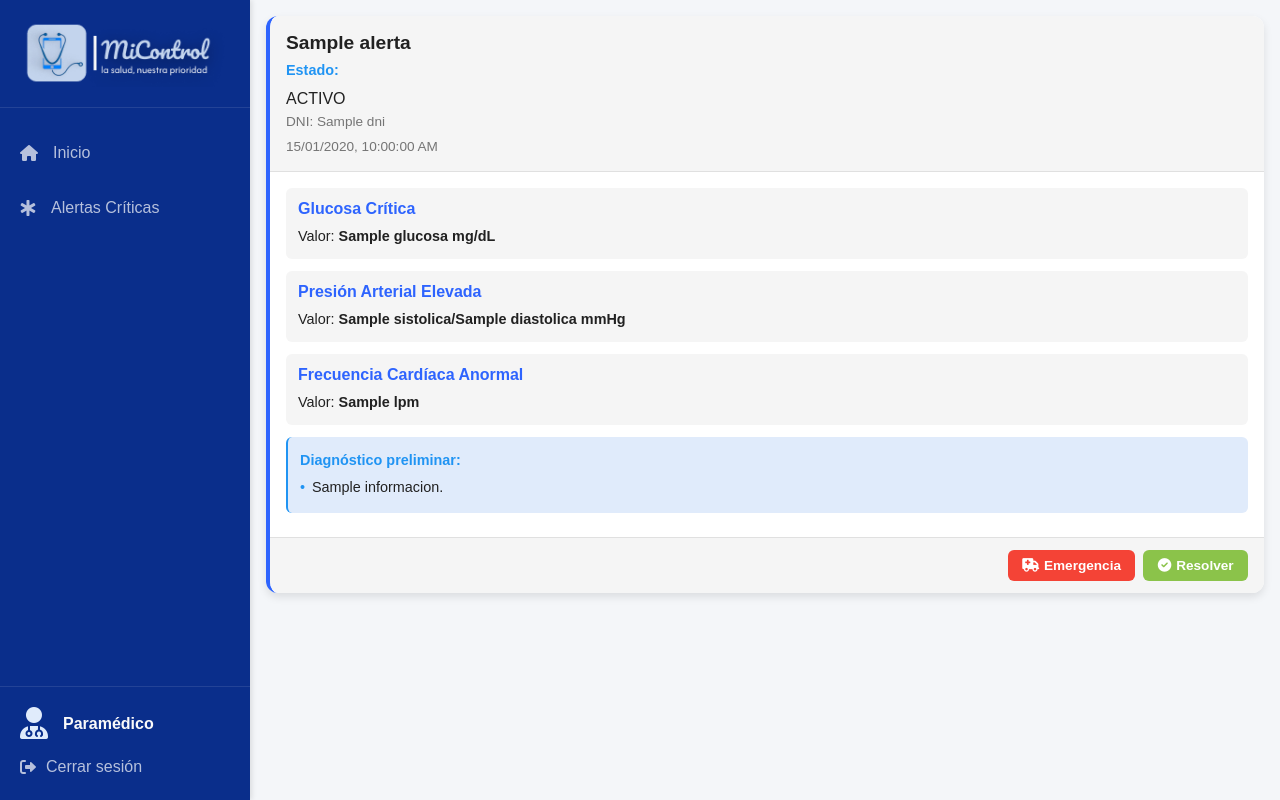
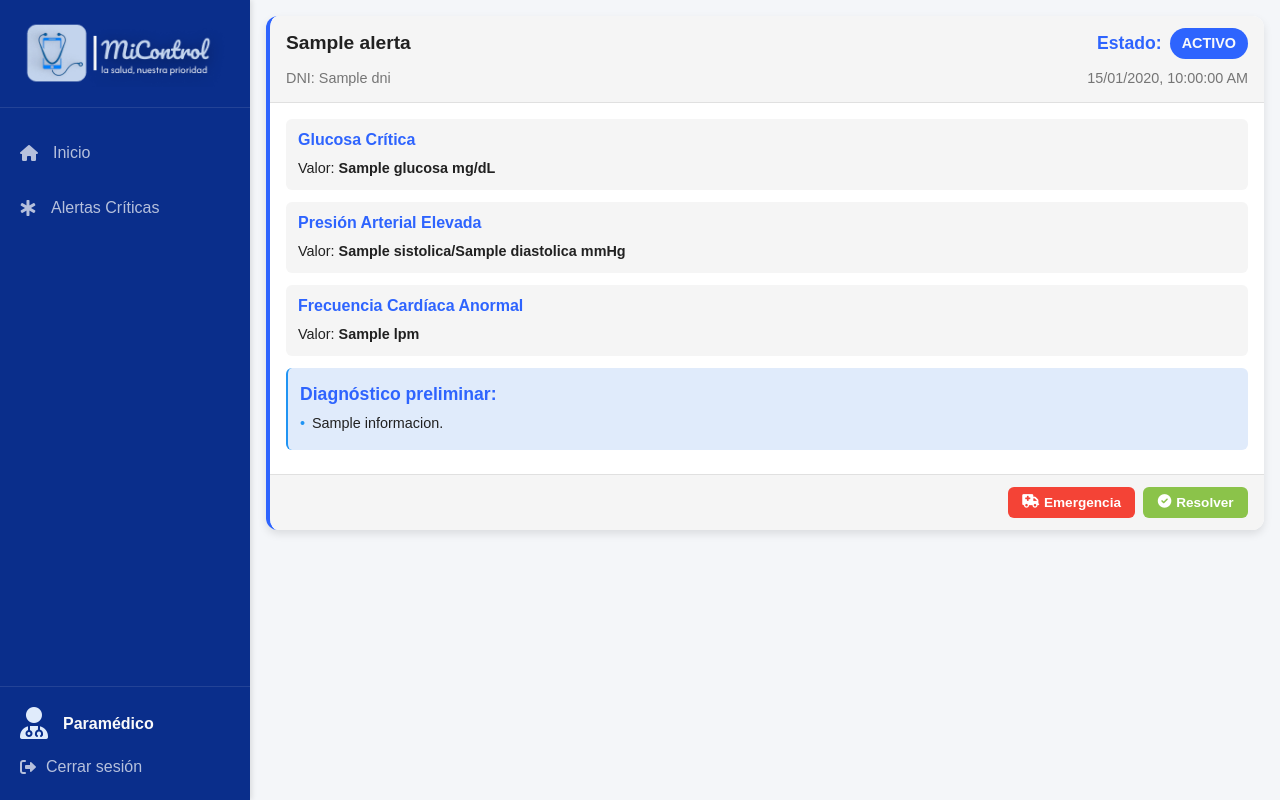
Before and after one commit to Magno-Luque/software-engineering-project, a Flask app: template templates/paramedico/alertas_criticas.html in a window 1280 px wide. Run offline with Flask 3, Linux system fonts and the light colour scheme; the template is opened without the code that fills it: most values are stand-ins (such as "Sample title", 1, 10 or a date in 2020).

Commit message:
Update alertas-paramedico.css

```diff
--- a/static/css/desktop/alertas-paramedico.css
+++ b/static/css/desktop/alertas-paramedico.css
@@ -66,32 +66,40 @@
     border-bottom: 1px solid var(--medium-gray);
     display: flex;
     flex-direction: column;
+    gap: 0.5rem;
 }
 
-.dni-fecha-container {
+.nombre-estado-line {
     display: flex;
     justify-content: space-between;
     align-items: center;
     width: 100%;
-    margin-top: 0.15rem;
 }
 
-.paciente-info h2 {
+.dni-fecha-line {
+    display: flex;
+    justify-content: space-between;
+    align-items: center;
+    width: 100%;
+}
+
+.estado-container {
+    display: flex;
+    align-items: center;
+    gap: 0.5rem;
+}
+
+h2 {
     margin: 0;
     color: var(--text-dark);
     font-size: 1.2rem;
     font-weight: 600;
 }
 
-.dni {
+.dni, .alerta-fecha {
     color: var(--dark-gray);
-    font-size: 0.85rem;
-    margin: 0; /* Eliminamos el margin anterior */
-}
-
-.alerta-fecha {
-    color: var(--dark-gray);
-    font-size: 0.85rem;
+    font-size: 0.9rem;
+    margin: 0;
 }
 
 .alerta-content {
@@ -128,15 +136,22 @@
 }
 
 .detail-label {
-    color: var(--accent-blue);
+    color: var(--danger-blue);
+    font-size: 1.1rem;
     font-weight: 600;
-    margin-bottom: 0.25rem;
-    display: block;
-    font-size: 0.9rem;
 }
 
 .diagnostico-list {
     margin-top: 0.25rem;
+}
+
+.alerta-estado {
+    background-color: var(--danger-blue);
+    color: var(--text-light);
+    padding: 4px 12px;
+    border-radius: 20px;
+    font-size: 0.9rem;
+    font-weight: 600;
 }
 
 .diagnostico-punto {
```
Also changed, not shown: other parts of static/css/desktop/alertas-paramedico.css (+116 -0 lines).
